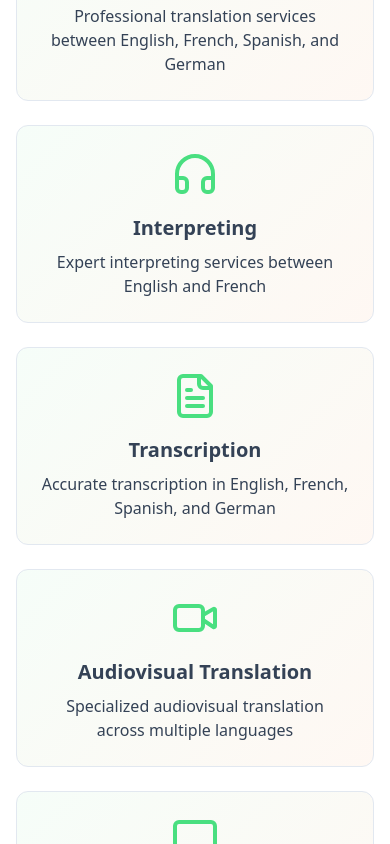
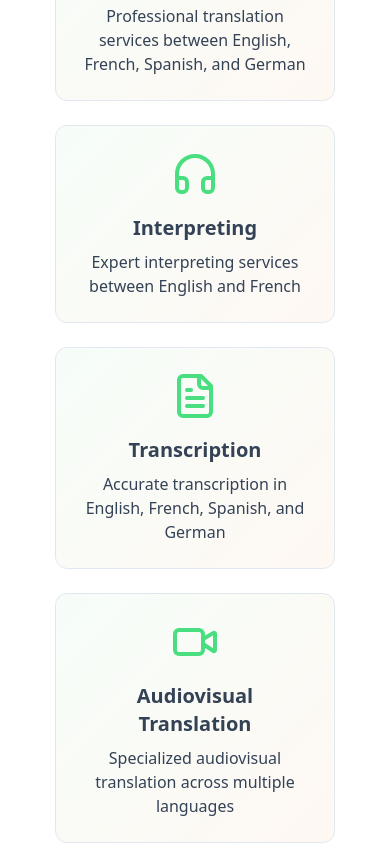
Before and after one commit to CMCI-ORG/garizim-ls, a React (Vite) app: page / in a window 390 px wide. Shown: the part 960-1804 px from the top of the page. Built offline with nearby package versions, Linux system fonts and the light colour scheme.

Commit message:
Centralize blocks for mobile
Updated styles to ensure all blocks are centrally aligned on mobile devices for improved user experience.
[skip gpt_engineer]

```diff
--- a/src/components/Services.tsx
+++ b/src/components/Services.tsx
@@ -33,10 +33,10 @@ export const Services = () => {
         <h2 className="text-3xl md:text-4xl font-bold text-center mb-12">
           {t('services.title')}
         </h2>
-        <div className="grid grid-cols-1 md:grid-cols-2 lg:grid-cols-5 gap-6 max-w-sm mx-auto md:max-w-none">
+        <div className="grid grid-cols-1 md:grid-cols-2 lg:grid-cols-5 gap-6 max-w-[280px] mx-auto md:max-w-none">
           {services.map((service) => (
-            <div key={service.key} className="service-card text-center">
-              <service.icon className="w-12 h-12 text-primary mx-auto mb-4" />
+            <div key={service.key} className="service-card text-center flex flex-col items-center">
+              <service.icon className="w-12 h-12 text-primary mb-4" />
               <h3 className="text-xl font-semibold mb-2">
                 {t(`services.${service.key}.title`)}
               </h3>
```
